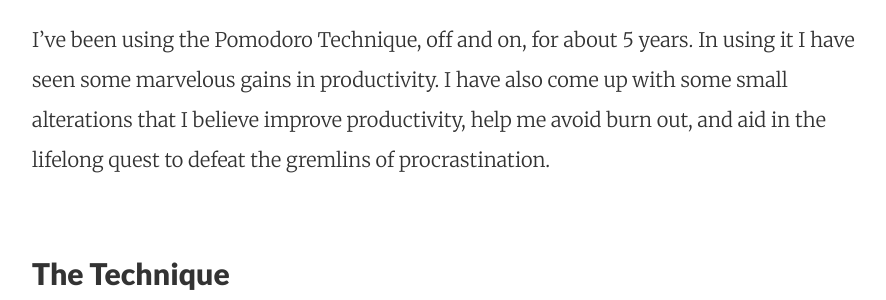
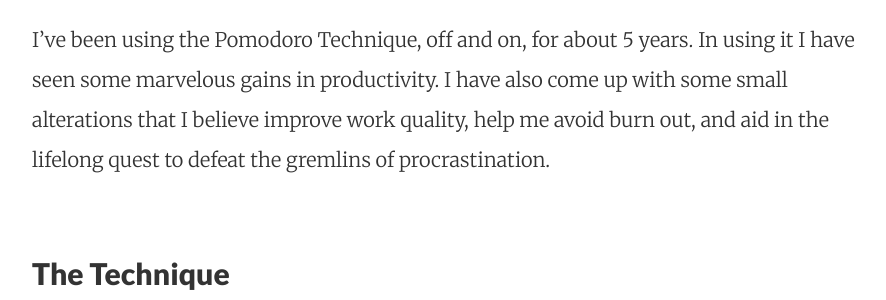
Before and after one commit to HiccupinGminor/HiccupinGminor.github.io, a Jekyll site: the page built from _posts/2017-11-13-five-years-of-pomodoros.md, in a window 1280 px wide and 900 px high, scrolled down 1086 px. Shown: the part 233-533 px from the top of the window, without its empty margins (188-1074 px from the left). Built offline with Jekyll 4.4.1, drawn with Linux system fonts in a browser that asks for light colours; some of the changed text lies outside the part shown.

Commit message:
Improve first paragraph of pomodoros article, edit blog title

```diff
--- a/_config.yml
+++ b/_config.yml
@@ -1,5 +1,5 @@
 # Site settings
-title:       Notes on Code, AgTech, and Lifestyle
+title:       Chris Chung
 email:       HiccupinGminor@gmail.com
 author:      Chris Chung
 description: "The life and projects of Chris Chung"
--- a/_posts/2017-11-13-five-years-of-pomodoros.md
+++ b/_posts/2017-11-13-five-years-of-pomodoros.md
@@ -6,7 +6,7 @@
 ---
 ![Procrastination gremlins hate the Pomodoro Technique](/images/five-years-of-pomodoros/pomodoro-gremlin.jpg)
 
-I've been using the Pomodoro Technique, off and on, for about 5 years. In using it I have seen some marvelous gains in productivity. I have also come up with some small alterations that I believe improve productivity, help me avoid burn out, and aid in the lifelong quest to defeat the gremlins of procrastination.
+I've been using the Pomodoro Technique, off and on, for about 5 years. In using it I have seen some marvelous gains in productivity. I have also come up with some small alterations that I believe improve work quality, help me avoid burn out, and aid in the lifelong quest to defeat the gremlins of procrastination.
 
 ## The Technique
 
```
